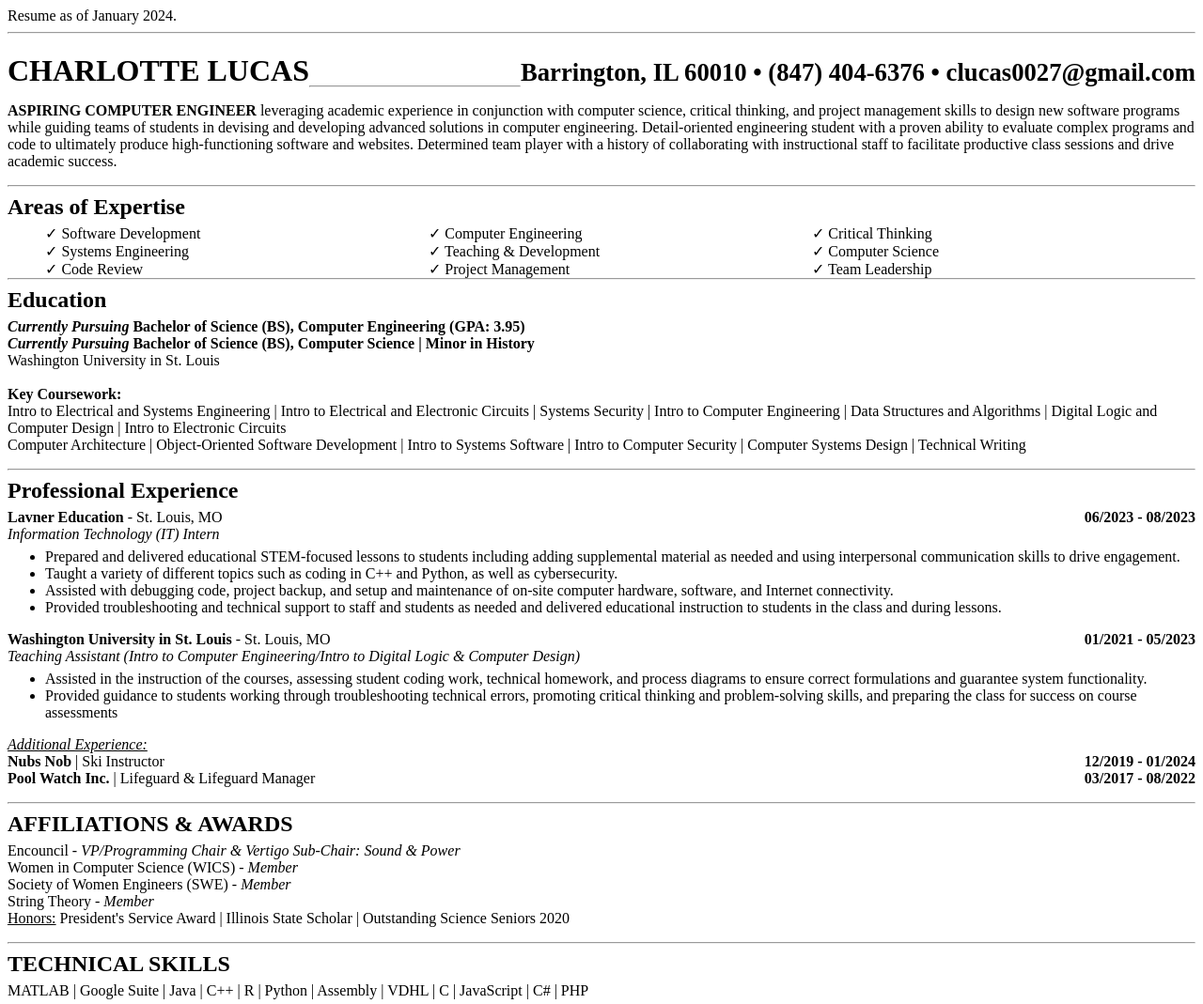
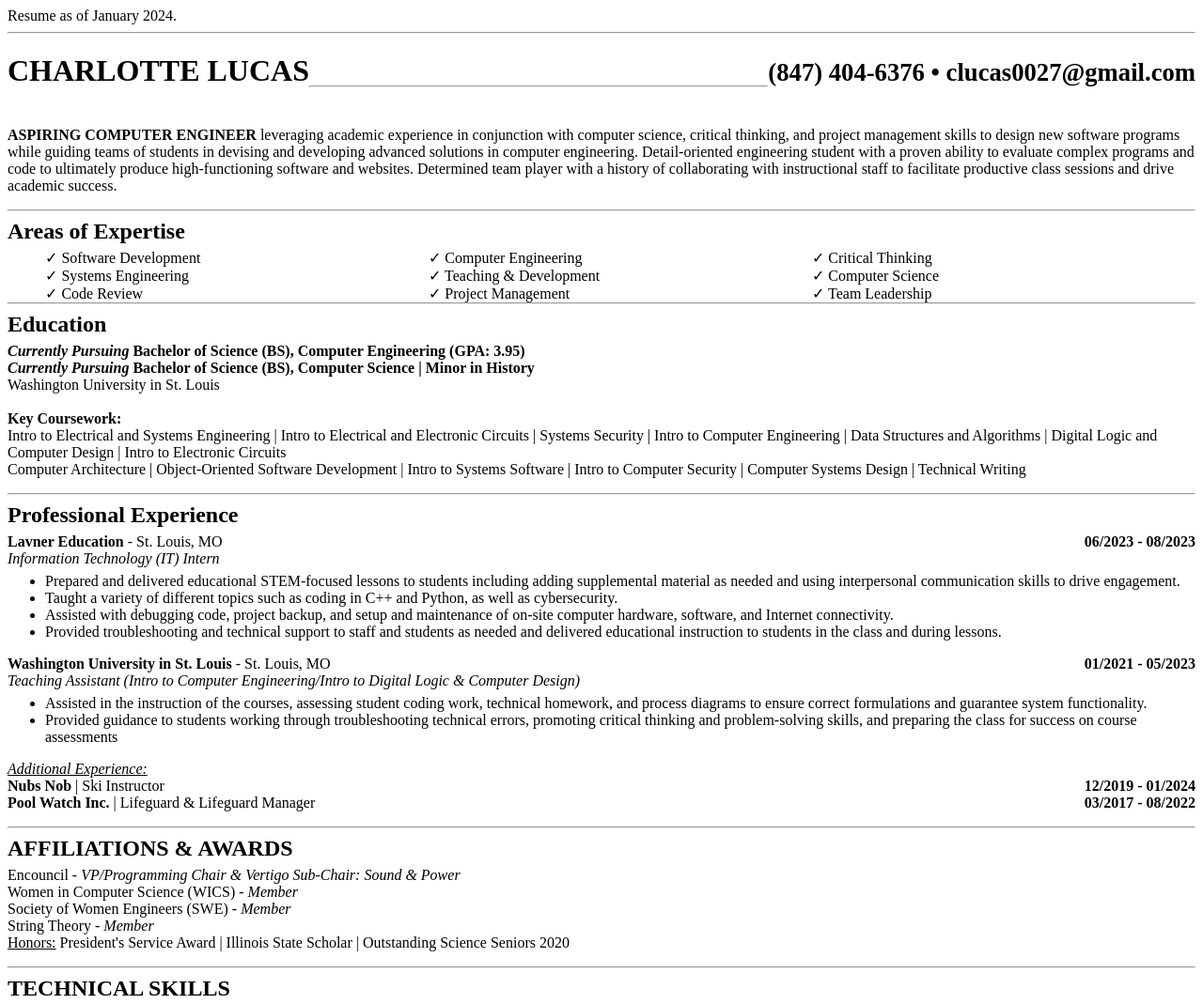
Before and after one commit to cse204-2024/02-personal-biography-cklucas, a plain HTML site: page index.html in a window 1280 px wide. Shown: the top 1069 px of the page at 94% size. Drawn offline with Linux system fonts and the light colour scheme.

Commit message:
Updated horizontal rule after title

```diff
--- a/index.html
+++ b/index.html
@@ -48,9 +48,10 @@
         Resume as of January 2024.
         <hr>
         </header>
-        <h1><span class="left">CHARLOTTE LUCAS</span><span class="right"><small>Barrington, IL 60010 • (847) 404-6376 • <a href="clucas0027@gmail.com">clucas0027@gmail.com</a></small></span></h1><br>
+        <h1><span class="left">CHARLOTTE LUCAS</span><span class="right"><small>(847) 404-6376 • <a href="clucas0027@gmail.com">clucas0027@gmail.com</a></small></span></h1><br>
         <br>
         <hr>
+        <br>
         <p>
             <strong>ASPIRING COMPUTER ENGINEER</strong> leveraging academic experience in conjunction with computer science, critical thinking, and project management
             skills to design new software programs while guiding teams of students in devising and developing advanced solutions in computer engineering. Detail-oriented
```
